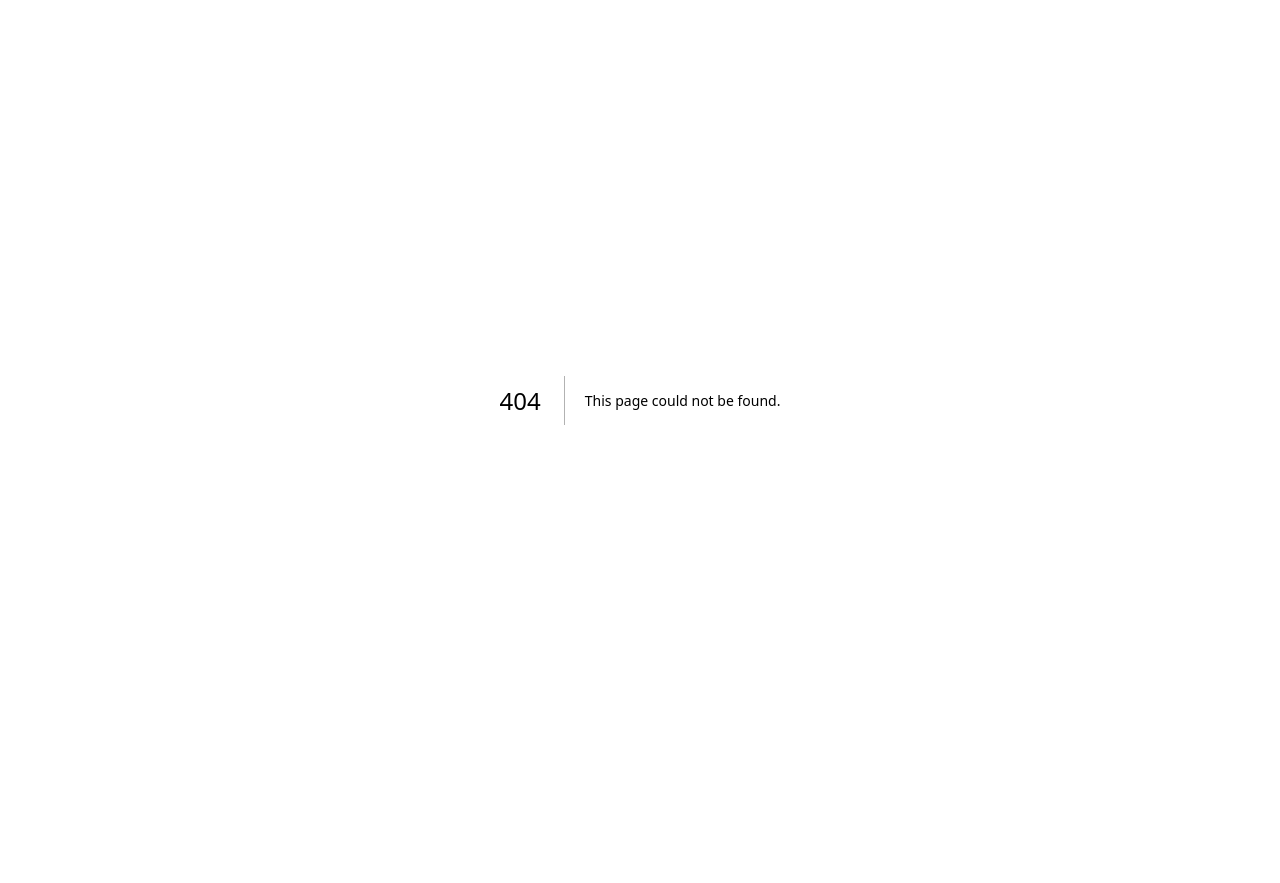
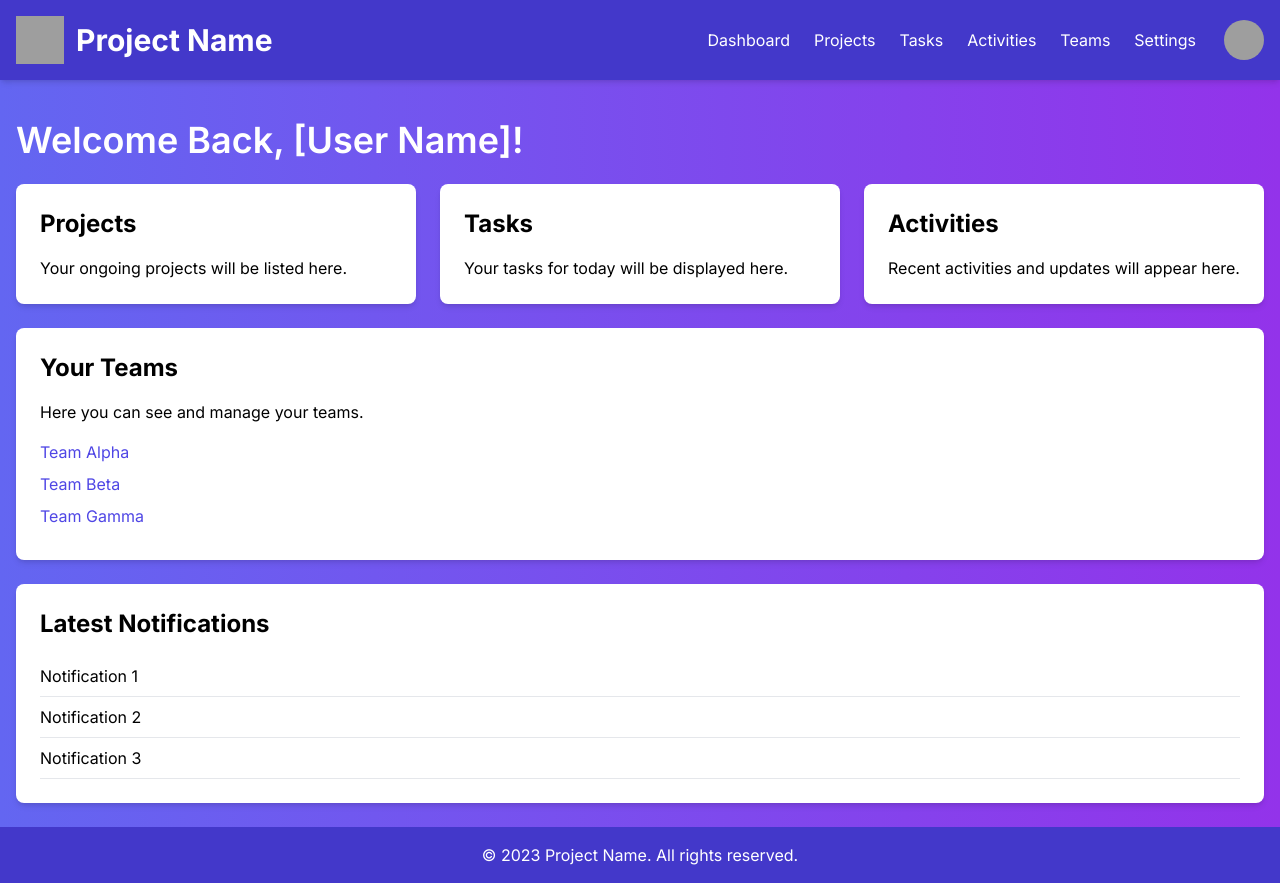
Before and after one commit to muratyanasoglu/activity_page, a Next.js app: page /main_page in a window 1280 px wide. Before the commit this address had no page. Before the commit the page ends 800 px from the top, so only its background shows below. Built offline with nearby package versions, Linux system fonts and the light colour scheme; grey boxes are pictures that could not be loaded.

Commit message:
Add files via upload

```diff
--- /dev/null
+++ b/app/main_page/page.tsx
@@ -0,0 +1,70 @@
+// pages/MainPage.tsx
+import React from 'react';
+
+const MainPage: React.FC = () => {
+    return (
+        <div className="min-h-screen bg-gradient-to-r from-indigo-500 to-purple-600 text-white">
+            <header className="bg-indigo-700 p-4 shadow-md">
+                <div className="container mx-auto flex justify-between items-center">
+                    <div className="flex items-center">
+                        <img src="/path-to-your-logo.png" alt="Project Logo" className="w-12 h-12 mr-3" />
+                        <h1 className="text-3xl font-bold">Project Name</h1>
+                    </div>
+                    <nav className="flex items-center">
+                        {['Dashboard', 'Projects', 'Tasks', 'Activities', 'Teams', 'Settings'].map((item) => (
+                            <a key={item} href="#" className="mx-3 hover:text-indigo-300">
+                                {item}
+                            </a>
+                        ))}
+                        <img src="/path-to-profile-pic.jpg" alt="Profile" className="w-10 h-10 rounded-full ml-4" />
+                    </nav>
+                </div>
+            </header>
+            <main className="container mx-auto mt-10 px-4">
+                <h2 className="text-4xl font-semibold mb-6">Welcome Back, [User Name]!</h2>
+                <section className="grid grid-cols-1 md:grid-cols-3 gap-6 mb-6">
+                    <div className="bg-white p-6 rounded-lg shadow-md text-black">
+                        <h3 className="text-2xl font-bold mb-4">Projects</h3>
+                        <p>Your ongoing projects will be listed here.</p>
+                    </div>
+                    <div className="bg-white p-6 rounded-lg shadow-md text-black">
+                        <h3 className="text-2xl font-bold mb-4">Tasks</h3>
+                        <p>Your tasks for today will be displayed here.</p>
+                    </div>
+                    <div className="bg-white p-6 rounded-lg shadow-md text-black">
+                        <h3 className="text-2xl font-bold mb-4">Activities</h3>
+                        <p>Recent activities and updates will appear here.</p>
+                    </div>
+                </section>
+                <section className="bg-white p-6 rounded-lg shadow-md text-black mb-6">
+                    <h3 className="text-2xl font-bold mb-4">Your Teams</h3>
+                    <p>Here you can see and manage your teams.</p>
+                    <ul className="mt-4">
+                        {['Team Alpha', 'Team Beta', 'Team Gamma'].map((team) => (
+                            <li key={team} className="mb-2">
+                                <a href="#" className="text-indigo-600 hover:underline">{team}</a>
+                            </li>
+                        ))}
+                    </ul>
+                </section>
+                <section className="bg-white p-6 rounded-lg shadow-md text-black">
+                    <h3 className="text-2xl font-bold mb-4">Latest Notifications</h3>
+                    <ul>
+                        {['Notification 1', 'Notification 2', 'Notification 3'].map((notif) => (
+                            <li key={notif} className="border-b border-gray-200 py-2">
+                                {notif}
+                            </li>
+                        ))}
+                    </ul>
+                </section>
+            </main>
+            <footer className="bg-indigo-700 p-4 mt-6">
+                <div className="container mx-auto text-center">
+                    <p>&copy; 2023 Project Name. All rights reserved.</p>
+                </div>
+            </footer>
+        </div>
+    );
+}
+
+export default MainPage;
--- /dev/null
+++ b/app/my_assignments/page.tsx
@@ -0,0 +1,35 @@
+import React from 'react';
+
+const AssignmentsPage: React.FC = () => {
+  return (
+    <div className="bg-gray-900 min-h-screen flex flex-col items-center justify-center py-10">
+
+      <div className="bg-white w-96 p-8 rounded-lg shadow-md">
+
+        <header className="mb-6">
+          <h1 className="text-2xl font-semibold">Here are your assignments</h1>
+        </header>
+
+        <div className="mb-6 flex justify-between items-center">
+          <label htmlFor="emailNotification" className="text-sm text-gray-600">
+            <input type="checkbox" id="emailNotification" className="form-checkbox h-4 w-4 text-blue-600 mr-2" />
+            Emailing my assignments every Monday
+          </label>
+        </div>
+
+        <nav className="mb-6">
+          <button className="text-blue-600 font-semibold mr-8 pb-1 border-b-2 border-blue-600">My assignments</button>
+          <button className="text-gray-400 font-semibold pb-1 border-b-2 border-transparent hover:border-gray-400 hover:text-gray-500">Stuff I've assigned</button>
+        </nav>
+
+        <div className="flex flex-col items-center justify-center h-48 border-2 border-dashed border-gray-300 rounded">
+          <p className="mb-2 text-md text-gray-600">You don't have any assignments right now</p>
+          <p className="text-sm text-gray-400">To-dos and cards assigned to you will show up here.</p>
+        </div>
+
+      </div>
+    </div>
+  );
+}
+
+export default AssignmentsPage;
```
